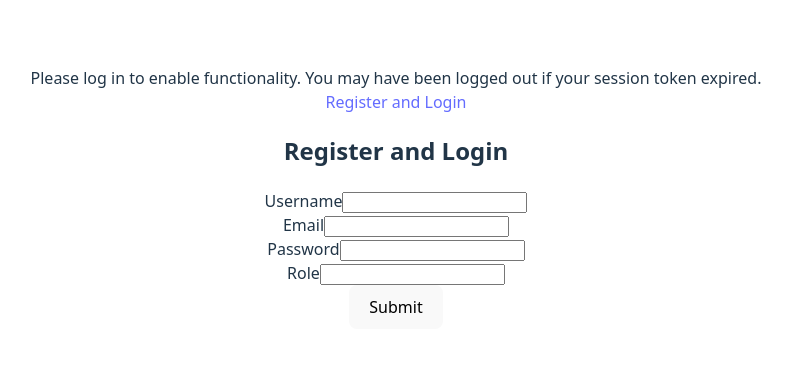
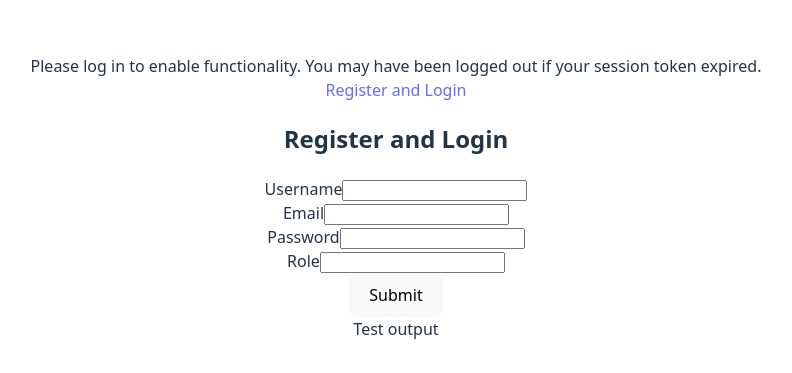
Before and after one commit to aardvarkpepper/2025-09-12-Capstone-Front, a React (Vite) app: page / in a window 1280 px wide. Shown: the part 203-576 px from the top of the page, without its empty margins (244-1036 px from the left). Built offline with nearby package versions, Linux system fonts and the light colour scheme; no server answers.

Commit message:
Fix Render reference issue, but page not showing.  Add test output to Home.jsx.

```diff
--- a/src/pages/Home.jsx
+++ b/src/pages/Home.jsx
@@ -46,8 +46,14 @@ const Home = ({ user, setJwt, setUser }) => {
   };
   return (
     <>
-      {(user && user.role !== "") ? <div>If a user is logged in, they may not be logged in with 'sub' or 'admin' role.  Please register a new user with 'sub' or 'admin' role and log in.</div> : null}
-      {(user && user.role === "") ? <Form formObject={user} setSomeState={setUser} callAPI={registerAndLoginUser} title={'Register and Login'} user={user}/> : null}
+      <div>
+        {(user && user.role !== "") ? <div>If a user is logged in, they may not be logged in with 'sub' or 'admin' role.  Please register a new user with 'sub' or 'admin' role and log in.</div> : null}
+        {(user && user.role === "") ? <Form formObject={user} setSomeState={setUser} callAPI={registerAndLoginUser} title={'Register and Login'} user={user} /> : null}
+        <div>
+          Test output
+        </div>
+      </div>
+
     </>
   )
 }
```
